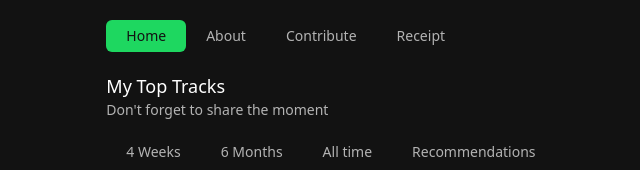
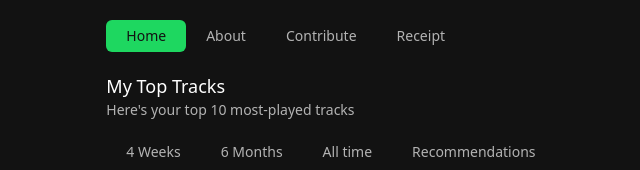
Before and after one commit to cehaaa/receipt-it, a React (Vite) app: page /top-tracks in a window 1280 px wide. Shown: the top 170 px of the page, without its empty margins (267-907 px from the left). Built offline with nearby package versions, Linux system fonts and the light colour scheme.

Commit message:
feat: top track wording

```diff
--- a/src/views/TopTracks/TopTracks.tsx
+++ b/src/views/TopTracks/TopTracks.tsx
@@ -1,17 +1,25 @@
 import { Outlet } from "react-router-dom";
 
 import NavLink from "../../components/NavLink/NavLink";
+// import AppButton from "../../components/AppButton/AppButton";
 
 const TopTracks = () => {
 	return (
 		<>
 			<div className='sticky top-3 z-50 bg-black pb-4 pt-0 sm:top-[72px] sm:pt-0'>
-				<div>
-					<div className='text-lg font-medium'>My Top Tracks</div>
-					<div className='text-sm text-neutral-gray'>
-						Don't forget to share the moment
+				<div className='flex items-center justify-between'>
+					<div>
+						<div className='text-lg font-medium'>My Top Tracks</div>
+						<div className='text-sm text-neutral-gray'>
+							Here's your top 10 most-played tracks
+						</div>
 					</div>
+
+					{/* <div>
+						<AppButton>Add to playlist</AppButton>
+					</div> */}
 				</div>
+
 				<div className='hide-scroll-bar mt-3 flex w-full overflow-scroll sm:mt-4'>
 					<NavLink path='/top-tracks/short-term' name='4 Weeks' />
 					<NavLink path='/top-tracks/medium-term' name='6 Months' />
```
